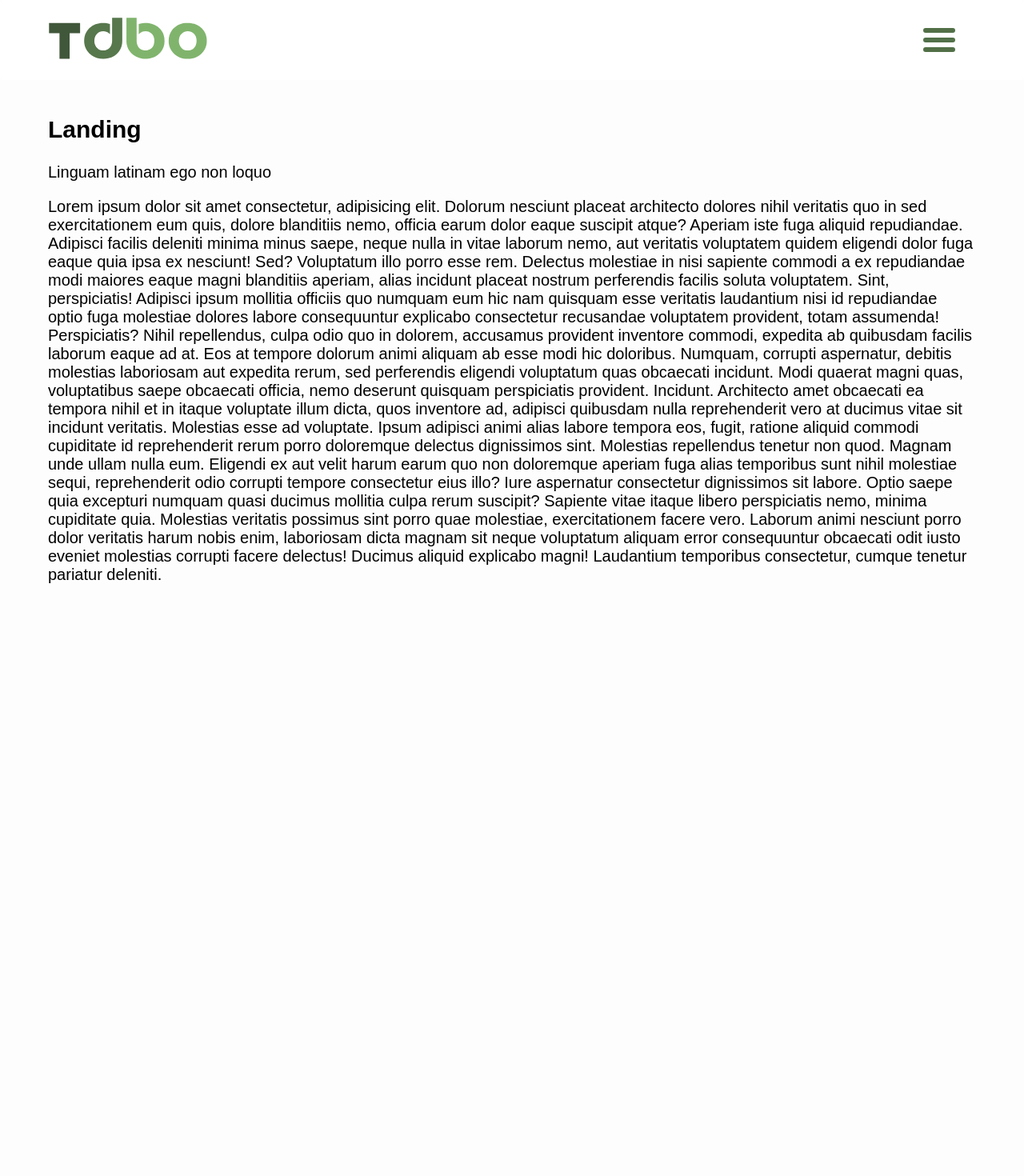
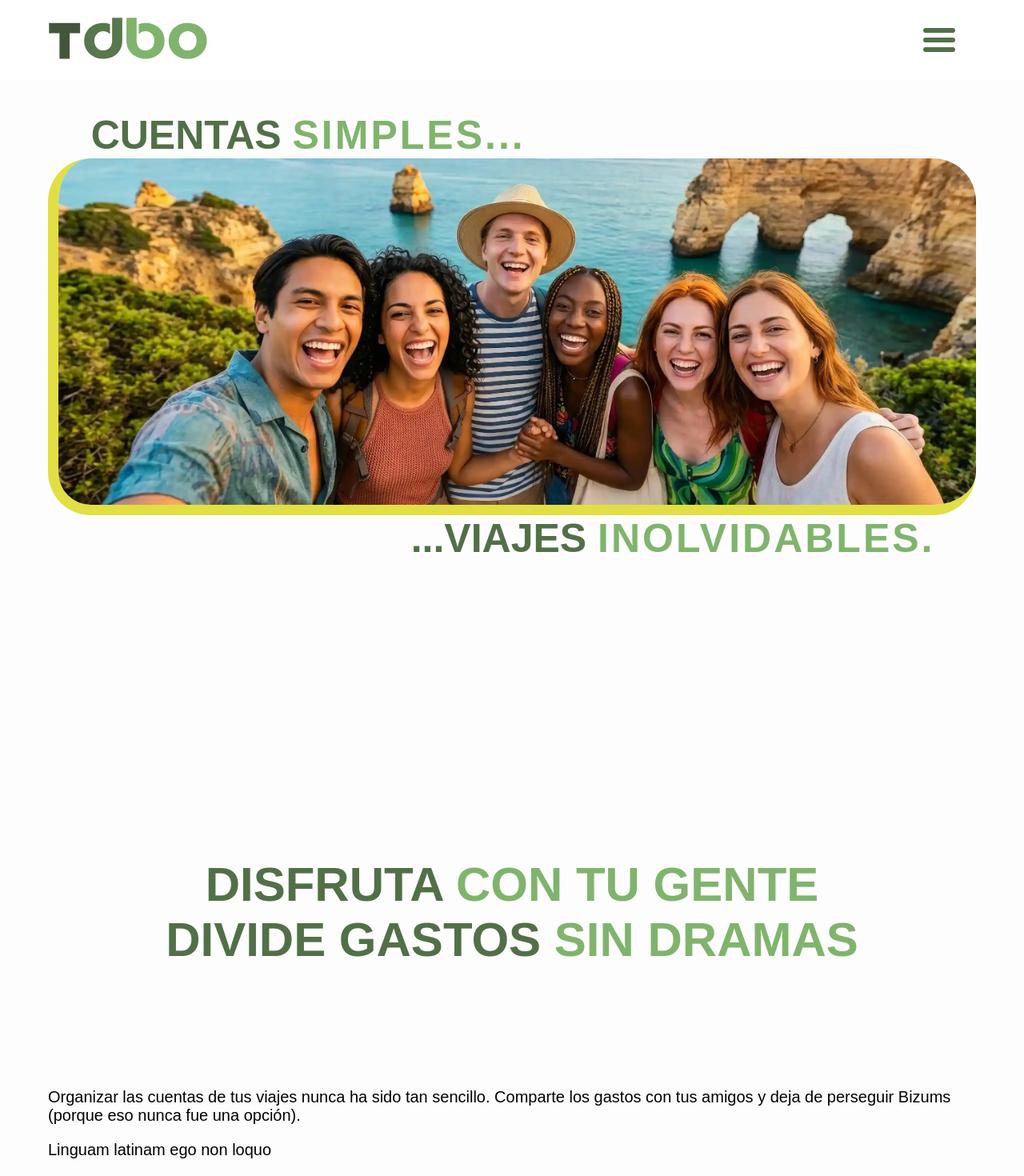
Before and after one commit to Montse-gj/TDBO, a React (Vite) app in the folder frontend/: page /home in a window 1280 px wide. Shown: the top 1470 px of the page at 80% size. Before the commit the page ends 800 px from the top, so only its background shows below. Built offline with nearby package versions, Linux system fonts and the light colour scheme; a web font is replaced by a local one.

Commit message:
Creación de la landing page

```diff
--- a/frontend/src/components/NavBar.tsx
+++ b/frontend/src/components/NavBar.tsx
@@ -9,8 +9,9 @@ export const NavBar = () => {
   const [menuOpen, setMenuOpen] = useState(false);
 
   const handleLogout = () => {
+    setMenuOpen(false);
     logout();
-    navigate('/login');
+    navigate('/home');
   };
 
   return (
--- a/frontend/src/pages/Home.tsx
+++ b/frontend/src/pages/Home.tsx
@@ -1,7 +1,19 @@
 const Home = () => {
     return (
-        <div>
-            <h2>Landing</h2>
+        <div id="home">
+            <div className="hero-section">
+                <h1><span>Cuentas <span>simples...</span></span>
+                    <img src="../src/assets/hero-friends.webp" alt="TDBO hace más sencillas las cuentas de tus viajes" />
+                    <span>...Viajes <span>inolvidables.</span></span></h1>
+            </div>
+            <div className="subclaim">
+                <h2>Disfruta <span> con tu gente</span><br />divide gastos <span>sin dramas</span></h2>
+            </div>
+            <p>Organizar las cuentas de tus viajes nunca ha sido tan sencillo. Comparte los gastos con tus amigos y deja de perseguir Bizums (porque eso nunca fue una opción).</p>
+
+
+
+
             <p>Linguam latinam ego non loquo</p>
             <p>Lorem ipsum dolor sit amet consectetur, adipisicing elit. Dolorum nesciunt placeat architecto dolores nihil veritatis quo in sed exercitationem eum quis, dolore blanditiis nemo, officia earum dolor eaque suscipit atque?
                 Aperiam iste fuga aliquid repudiandae. Adipisci facilis deleniti minima minus saepe, neque nulla in vitae laborum nemo, aut veritatis voluptatem quidem eligendi dolor fuga eaque quia ipsa ex nesciunt! Sed?
--- a/frontend/src/styles/index.css
+++ b/frontend/src/styles/index.css
@@ -44,11 +44,11 @@
   --light-yellow: #efea5f;
   --yellow: #e1df44;
   --red: #C96A63;
-  --secondary-orange: #D9A46E;
+  --secondary-orange: #e09557;
   --secondary-purple: #9A86AD;
   --secondary-blue: #5F84A2;
   --secondary-brown: #8A6A52;
-  --secondary-pink: #B7848C;
+  --secondary-pink: #c67581;
   --secondary-terracotta: #B96F5B;
   --montserrat: 'Montserrat', sans-serif;
   --fredoka: 'Fredoka', sans-serif;
@@ -77,9 +77,103 @@ body {
   padding: 1rem;
 }
 
-h1 {
+h1,
+h2 {
   font-family: var(--montserrat);
+  color: var(--green);
 }
+
+h2 {
+  font-size: 2rem;
+  ;
+  font-weight: 800;
+
+  text-align: center;
+  text-transform: uppercase;
+
+  span {
+    font-weight: 900;
+    color: var(--light-green);
+  }
+}
+
+/* =============== HOME PAGE =============== */
+
+#home {
+
+  .hero-section {
+    position: relative;
+    width: 100%;
+    height: 100dvh;
+    margin-top: 1rem;
+    aspect-ratio: 2700 / 1019;
+
+    h1 {
+      position: relative;
+      display: flex;
+      flex-direction: column;
+      align-items: center;
+      margin: 0 auto;
+      font-weight: 700;
+      font-size: clamp(1.2rem, 0.183rem + 4.423vw, 2.5rem);
+      text-transform: uppercase;
+
+      img {
+        position: relative;
+        width: 100%;
+        border-radius: clamp(1.5rem, 0.837rem + 2.885vw, 3rem);
+        border-left: clamp(0.3rem, 0.079rem + 0.962vw, 0.8rem) solid var(--yellow);
+        border-bottom: clamp(0.3rem, 0.079rem + 0.962vw, 0.8rem) solid var(--yellow);
+      }
+
+
+      >span:nth-of-type(1),
+      >span:nth-of-type(2) {
+        display: block;
+        width: 100%;
+        position: relative;
+
+        z-index: 2;
+
+        span {
+          font-weight: 900;
+          color: var(--light-green);
+          text-transform: uppercase;
+          letter-spacing: 0.15rem;
+        }
+      }
+
+      >span:nth-of-type(1) {
+        left: clamp(1.5rem, 0.837rem + 2.885vw, 3rem);
+        text-align: left;
+      }
+
+      >span:nth-of-type(2) {
+        right: clamp(1rem, 0.115rem + 3.846vw, 3rem);
+        text-align: right;
+      }
+    }
+  }
+
+  .subclaim {
+    display: flex;
+    justify-content: center;
+    align-items: center;
+    height: 50dvh;
+    padding: 2rem;
+
+    h2 {
+      font-size: 3rem;
+    }
+  }
+
+  @media (max-width: 768px) {
+    .hero-section {
+      height: auto;
+    }
+  }
+}
+
 
 /* =============== REGISTER/LOGIN PAGE =============== */
 
```
Also changed, not shown: frontend/src/assets/hero-friends.webp (added).
